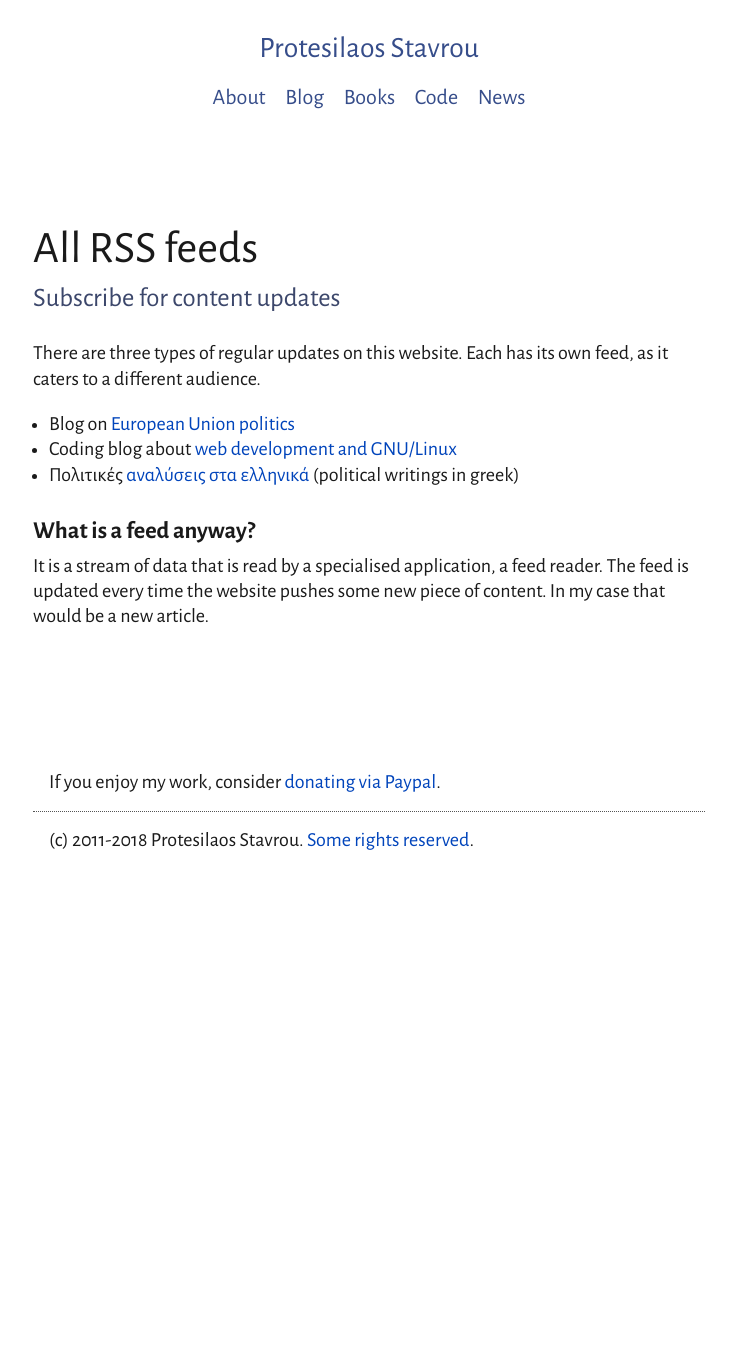
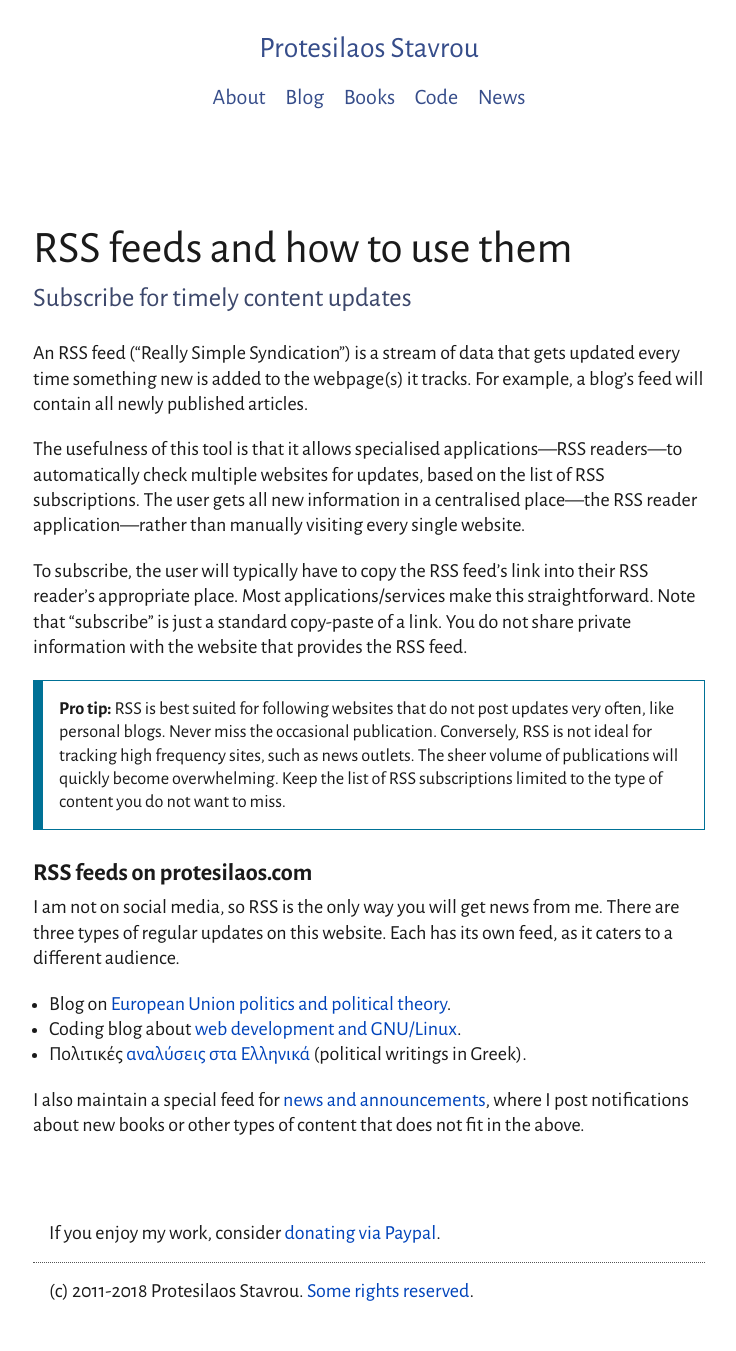
Before and after one commit to protesilaos/protesilaos.github.io, a Jekyll site: the page built from _pages/feeds.md, in a window 1280 px wide. Shown: the whole page, without its empty margins (271-1007 px from the left). Built offline with Jekyll 4.4.1, drawn with Linux system fonts in a browser that asks for light colours; before the commit the page ends 900 px from its top, so only the background shows below that.

Commit message:
Update feeds page with what is RSS and include news section

```diff
--- a/_pages/feeds.md
+++ b/_pages/feeds.md
@@ -1,16 +1,25 @@
 ---
-title: "All RSS feeds"
-subtitle: "Subscribe for content updates"
+title: "RSS feeds and how to use them"
+subtitle: "Subscribe for timely content updates"
 excerpt: "An easy and adaptable way to keep track of the work of Protesilaos Stavrou."
 layout: page
 permalink: /feeds/
 ---
-There are three types of regular updates on this website. Each has its own feed, as it caters to a different audience.
+An RSS feed ("Really Simple Syndication") is a stream of data that gets updated every time something new is added to the webpage(s) it tracks. For example, a blog's feed will contain all newly published articles.
 
-- Blog on [European Union politics](https://protesilaos.com/feed.xml)
-- Coding blog about [web development and GNU/Linux](https://protesilaos.com/codelog.xml)
-- Πολιτικές [αναλύσεις στα ελληνικά](https://protesilaos.com/greek.xml) (political writings in greek)
+The usefulness of this tool is that it allows specialised applications—RSS readers—to automatically check multiple websites for updates, based on the list of RSS subscriptions. The user gets all new information in a centralised place—the RSS reader application—rather than manually visiting every single website.
 
-## What is a feed anyway?
+To subscribe, the user will typically have to copy the RSS feed's link into their RSS reader's appropriate place. Most applications/services make this straightforward. Note that "subscribe" is just a standard copy-paste of a link. You do not share private information with the website that provides the RSS feed.
 
-It is a stream of data that is read by a specialised application, a feed reader. The feed is updated every time the website pushes some new piece of content. In my case that would be a new article.
+**Pro tip:** RSS is best suited for following websites that do not post updates very often, like personal blogs. Never miss the occasional publication. Conversely, RSS is not ideal for tracking high frequency sites, such as news outlets. The sheer volume of publications will quickly become overwhelming. Keep the list of RSS subscriptions limited to the type of content you do not want to miss.
+{:.info}
+
+## RSS feeds on protesilaos.com
+
+I am not on social media, so RSS is the only way you will get news from me. There are three types of regular updates on this website. Each has its own feed, as it caters to a different audience.
+
+- Blog on [European Union politics and political theory](/feed.xml).
+- Coding blog about [web development and GNU/Linux](/codelog.xml).
+- Πολιτικές [αναλύσεις στα Ελληνικά](/greek.xml) (political writings in Greek).
+
+I also maintain a special feed for [news and announcements](/news.xml), where I post notifications about new books or other types of content that does not fit in the above.
```
